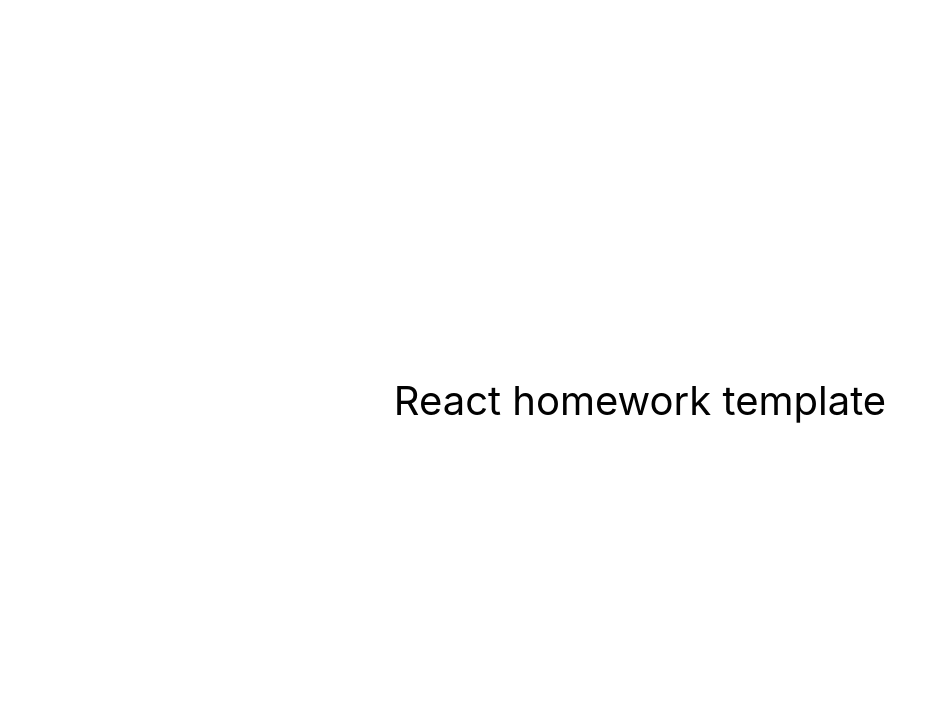
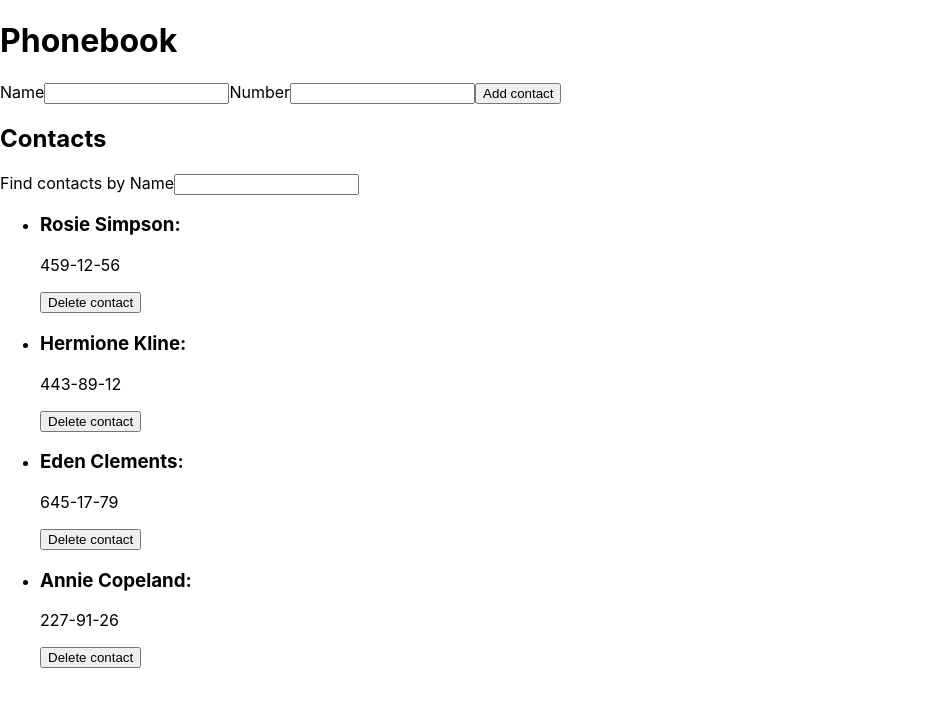
Before and after one commit to SeredaAndrey/goit-react-hw-08-phonebook, a React (Create React App) app: page / in a window 1280 px wide. Shown: the top 706 px of the page, without its empty margins (0-946 px from the left). Built offline with nearby package versions, Linux system fonts and the light colour scheme.

Commit message:
seccond commit

```diff
--- a/package.json
+++ b/package.json
@@ -1,8 +1,8 @@
 {
-  "name": "react-homework-template",
+  "name": "goit-react-hw-02-phonebook",
   "version": "0.1.0",
   "private": true,
-  "homepage": "https://goitacademy.github.io/react-homework-template/",
+  "homepage": "https://seredaandrey.github.io/goit-react-hw-02-phonebook/",
   "dependencies": {
     "@callstack/react-theme-provider": "^3.0.8",
     "@emotion/css": "^11.10.5",
@@ -14,6 +14,7 @@
     "react": "^18.1.0",
     "react-dom": "^18.1.0",
     "react-scripts": "5.0.1",
+    "shortid": "^2.2.16",
     "web-vitals": "^2.1.3"
   },
   "scripts": {
--- a/src/components/App.jsx
+++ b/src/components/App.jsx
@@ -1,16 +1,65 @@
-export const App = () => {
-  return (
-    <div
-      style={{
-        height: '100vh',
-        display: 'flex',
-        justifyContent: 'center',
-        alignItems: 'center',
-        fontSize: 40,
-        color: '#010101'
-      }}
-    >
-      React homework template
-    </div>
-  );
-};
+import React, { Component } from 'react';
+import shortid from 'shortid';
+
+import ContactForm from './contactform/contactform';
+import Filter from './filter/filter';
+import ContactList from './contactlist/contactlist';
+
+class App extends Component {
+  static defaultProps = {
+    initialContacts: [
+      { id: 'id-1', name: 'Rosie Simpson', number: '459-12-56' },
+      { id: 'id-2', name: 'Hermione Kline', number: '443-89-12' },
+      { id: 'id-3', name: 'Eden Clements', number: '645-17-79' },
+      { id: 'id-4', name: 'Annie Copeland', number: '227-91-26' },
+    ],
+  };
+  state = {
+    contacts: this.props.initialContacts,
+    name: '',
+    number: '',
+    filter: '',
+  };
+
+  addContact = ({ name, number }) => {
+    const contact = { id: shortid.generate(), name, number };
+    this.setState(prevState => ({
+      contacts: [...prevState.contacts, contact],
+    }));
+  };
+
+  onDeleteContact = id => {
+    console.log('deleting contact in', id);
+  };
+  onFilterList = event => {
+    this.setState({ filter: event.currentTarget.value });
+  };
+  getVisbleContacts = () => {
+    const { filter, contacts } = this.state;
+    const normalizeFilter = filter.toLowerCase();
+    return contacts.filter(contact =>
+      contact.name.toLowerCase().includes(normalizeFilter)
+    );
+  };
+
+  render() {
+    const { filter } = this.state;
+
+    const visibleContacts = this.getVisbleContacts();
+
+    return (
+      <div>
+        <h1>Phonebook</h1>
+        <ContactForm onSubmit={this.addContact} />
+        <h2>Contacts</h2>
+        <Filter filter={filter} handleChangeFilter={this.onFilterList} />
+        <ContactList
+          contacts={visibleContacts}
+          onDeleteContact={this.onDeleteContact}
+        />
+      </div>
+    );
+  }
+}
+
+export default App;
--- /dev/null
+++ b/src/components/contactform/contactform.jsx
@@ -0,0 +1,59 @@
+import React, { Component } from 'react';
+import shortid from 'shortid';
+
+class ContactForm extends Component {
+  state = { name: '', number: '' };
+
+  nameInputId = shortid.generate();
+  numberInputId = shortid.generate();
+
+  handleChange = event => {
+    const { name, value } = event.currentTarget;
+    this.setState({ [name]: value });
+  };
+
+  handleSubmit = event => {
+    event.preventDefault();
+    this.props.onSubmit(this.state);
+    this.formReset();
+  };
+  formReset = () => {
+    this.setState({ name: '', number: '' });
+  };
+
+  render() {
+    return (
+      <form onSubmit={this.handleSubmit}>
+        <label htmlFor={this.nameInputId}>
+          Name
+          <input
+            type="text"
+            name="name"
+            pattern="^[a-zA-Zа-яА-Я]+(([' -][a-zA-Zа-яА-Я ])?[a-zA-Zа-яА-Я]*)*$"
+            title="Name may contain only letters, apostrophe, dash and spaces. For example Adrian, Jacob Mercer, Charles de Batz de Castelmore d'Artagnan"
+            required
+            value={this.state.name}
+            onChange={this.handleChange}
+            id={this.nameInputId}
+          />
+        </label>
+        <label htmlFor={this.numberInputId}>
+          Number
+          <input
+            type="tel"
+            name="number"
+            pattern="\+?\d{1,4}?[-.\s]?\(?\d{1,3}?\)?[-.\s]?\d{1,4}[-.\s]?\d{1,4}[-.\s]?\d{1,9}"
+            title="Phone number must be digits and can contain spaces, dashes, parentheses and can start with +"
+            required
+            value={this.state.number}
+            onChange={this.handleChange}
+            id={this.numberInputId}
+          />
+        </label>
+        <button type="submit">Add contact</button>
+      </form>
+    );
+  }
+}
+
+export default ContactForm;
--- /dev/null
+++ b/src/components/contactlist/contactlist.jsx
@@ -0,0 +1,31 @@
+import React from 'react';
+
+const ContactList = ({ contacts, onDeleteContact }) => {
+  return (
+    <ul key="contactList">
+      {contacts.map(({ id, name, number }) => {
+        return (
+          <ContactItem
+            id={id}
+            name={name}
+            number={number}
+            onDeleteContact={onDeleteContact}
+          />
+        );
+      })}
+    </ul>
+  );
+};
+
+export default ContactList;
+const ContactItem = ({ id, name, number, onDeleteContact }) => {
+  return (
+    <li key={id}>
+      <h3>{name}:</h3>
+      <p>{number}</p>
+      <button type="button" onClick={() => onDeleteContact(id)}>
+        Delete contact
+      </button>
+    </li>
+  );
+};
--- /dev/null
+++ b/src/components/filter/filter.jsx
@@ -0,0 +1,18 @@
+import shortid from 'shortid';
+
+const Filter = ({ filter, handleChangeFilter }) => {
+  const searchFormId = shortid.generate();
+  return (
+    <label htmlFor={searchFormId}>
+      Find contacts by Name
+      <input
+        type="text"
+        id={searchFormId}
+        value={filter}
+        onChange={handleChangeFilter}
+      />
+    </label>
+  );
+};
+
+export default Filter;
--- a/src/index.js
+++ b/src/index.js
@@ -1,6 +1,6 @@
 import React from 'react';
 import ReactDOM from 'react-dom/client';
-import { App } from 'components/App';
+import App from 'components/App';
 import './index.css';
 
 import { ThemeProvider } from '@emotion/react';
```
Also changed, not shown: src/components/contactform/contactform.styled.jsx (added), src/components/contactlist/contactlist.styled.jsx (added), src/components/filter/filter.styled.jsx (added), 1 other file (tests, documents, lock files or other folders).
